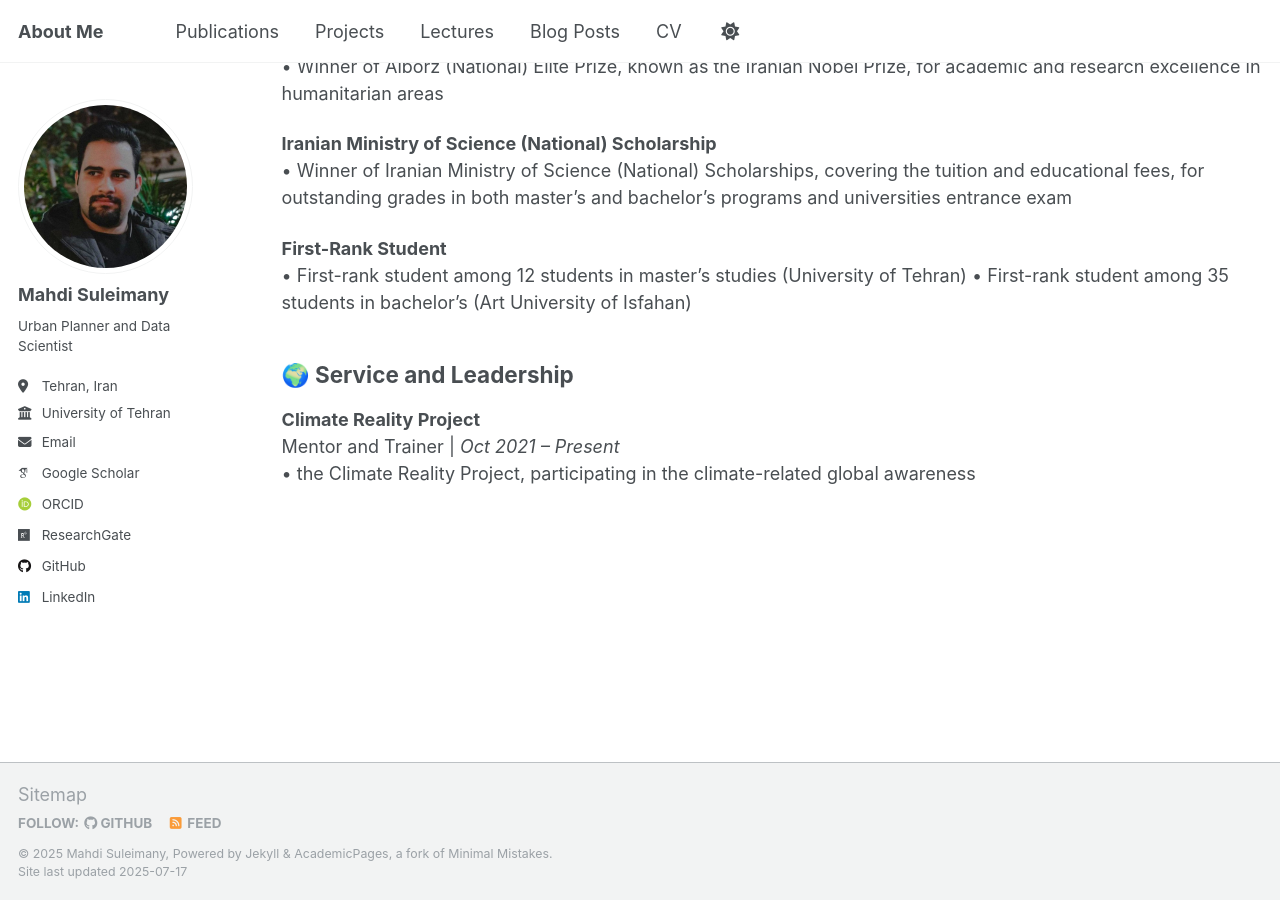
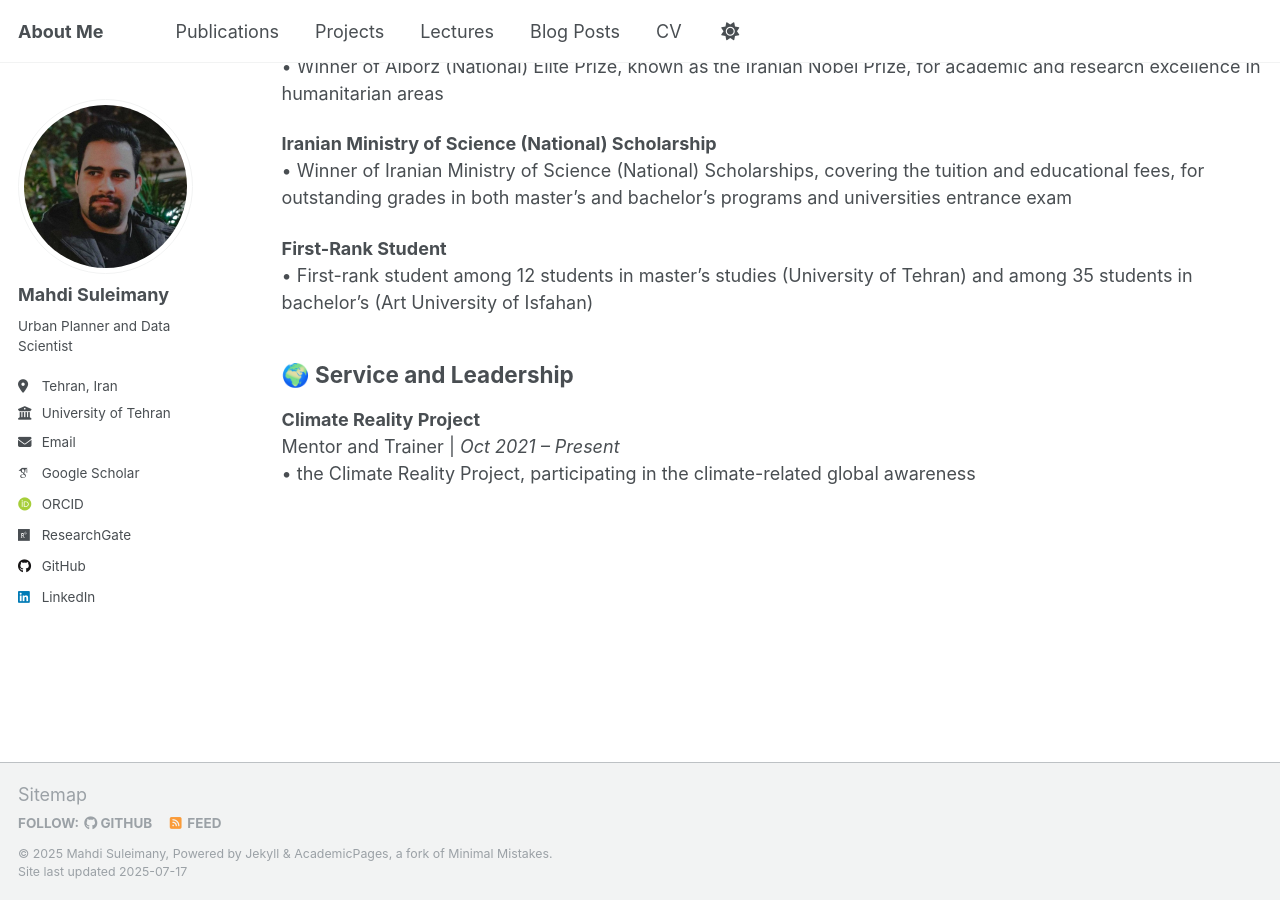
Before and after one commit to mo-soleimani/mo-soleimani.github.io, a Jekyll site: the page built from _pages/cv.md, in a window 1280 px wide and 900 px high, scrolled down 3028 px. Built offline with Jekyll 4.4.1, drawn with Linux system fonts in a browser that asks for light colours; some web fonts are replaced.

Commit message:
Update cv.md

```diff
--- a/_pages/cv.md
+++ b/_pages/cv.md
@@ -98,8 +98,7 @@ redirect_from:
 • Winner of Iranian Ministry of Science (National) Scholarships, covering the tuition and educational fees, for outstanding grades in both master’s and bachelor’s programs and universities entrance exam
 
 **First-Rank Student**
-• First-rank student among 12 students in master’s studies (University of Tehran)
-• First-rank student among 35 students in bachelor’s (Art University of Isfahan)
+• First-rank student among 12 students in master’s studies (University of Tehran) and among 35 students in bachelor’s (Art University of Isfahan)
 
 ## 🌍 Service and Leadership
 
```
